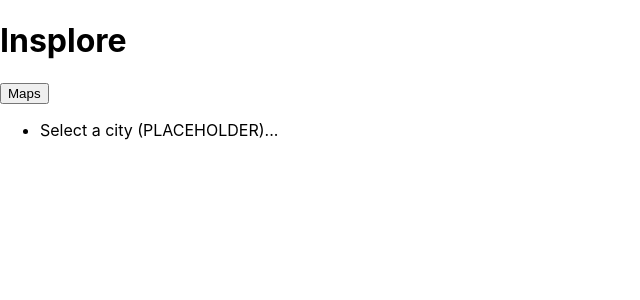
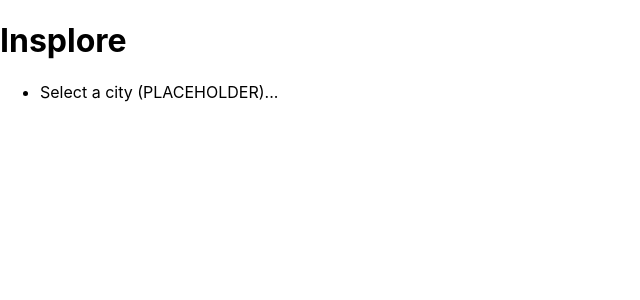
Before and after one commit to lreillywillhight/ga-hackathon-insplore, a Next.js app: page / in a window 1280 px wide. Shown: the top 300 px of the page, without its empty margins (0-640 px from the left). Built offline with nearby package versions, Linux system fonts and the light colour scheme.

Commit message:
added title that redirects to homepage

```diff
--- a/pages/index.js
+++ b/pages/index.js
@@ -10,9 +10,6 @@ export default function Home() {
     <div>
       <Title />
       <div>
-        <button >
-          Maps
-        </button>
         <footer>
           <ul>
             <li>
```
